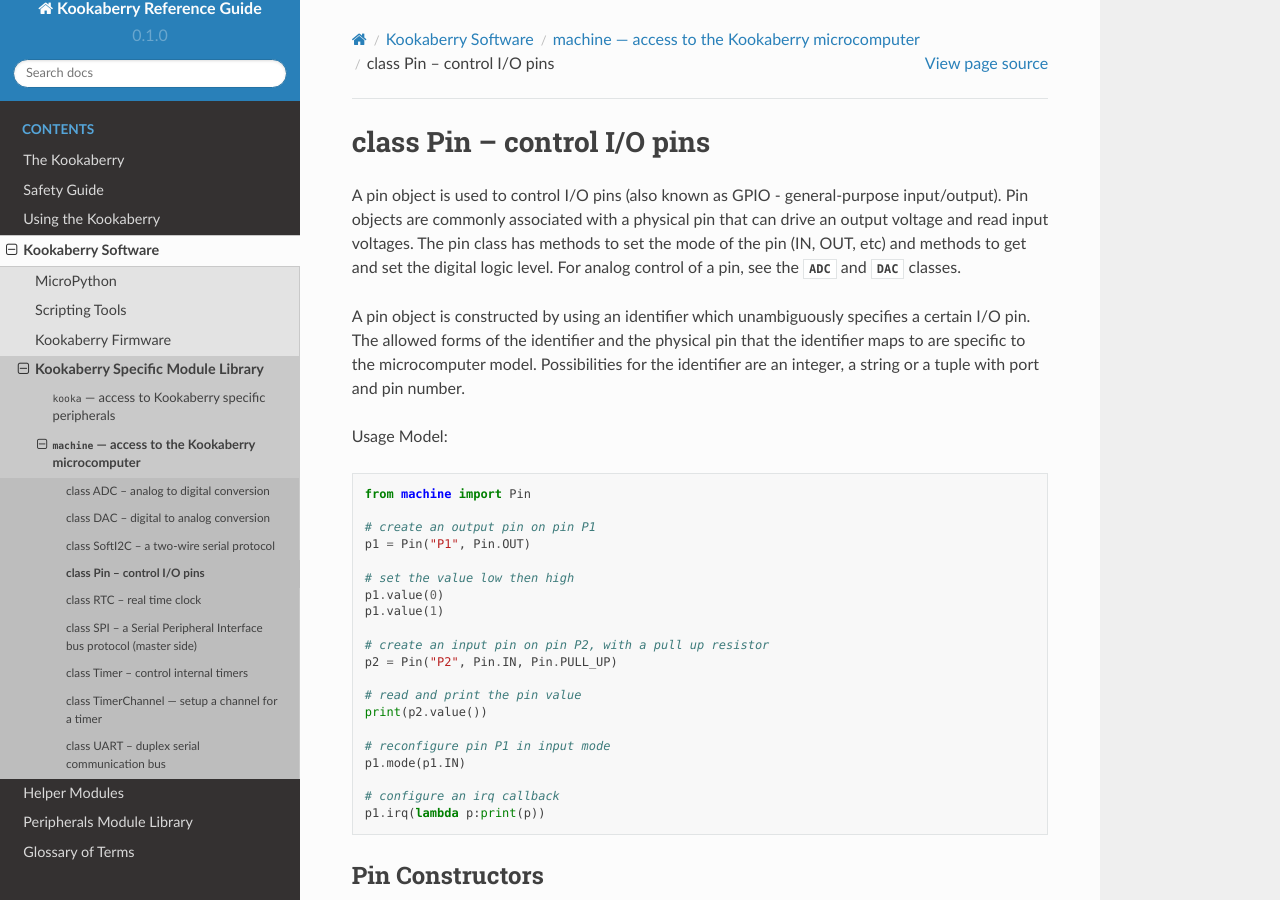
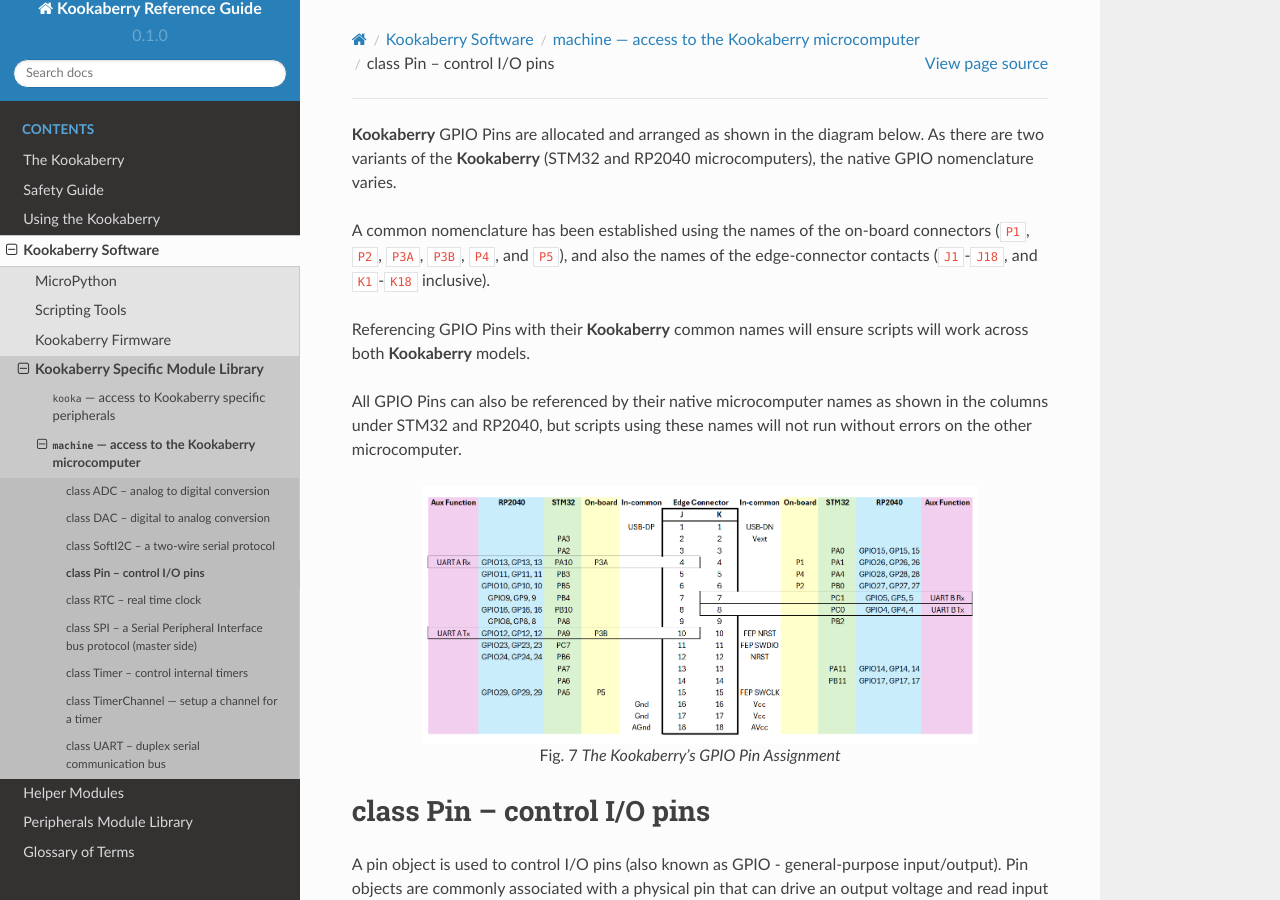
Before and after one commit to TDStrasser/Kookaberry-Reference-Guide, a Sphinx documentation site: the page built from docs/source/machine.Pin.rst, in a window 1280 px wide and 900 px high. Built offline with Sphinx 7.4.7 and the Read the Docs theme 2.0.0, drawn with Linux system fonts in a browser that asks for light colours.

Commit message:
Added the GPIO Pin allocation diagram and explanation

```diff
--- a/docs/source/machine.Pin.rst
+++ b/docs/source/machine.Pin.rst
@@ -1,5 +1,25 @@
 .. currentmodule:: machine
 .. _machine.Pin:
+
+**Kookaberry** GPIO Pins are allocated and arranged as shown in the diagram below.
+As there are two variants of the **Kookaberry** (STM32 and RP2040 microcomputers), the native GPIO nomenclature varies.
+
+A common nomenclature has been established using the names of the on-board connectors (``P1``, ``P2``, ``P3A``, ``P3B``, ``P4``, and ``P5``),
+and also the names of the edge-connector contacts (``J1``-``J18``, and ``K1``-``K18`` inclusive).
+
+Referencing GPIO Pins with their **Kookaberry** common names will ensure scripts will work across both **Kookaberry** models.
+
+All GPIO Pins can also be referenced by their native microcomputer names as shown in the columns under STM32 and RP2040,
+but scripts using these names will not run without errors on the other microcomputer.
+
+.. _edge_connector:
+
+.. figure:: images/edge_connector_both.png
+   :width: 80%
+   :align: center
+
+   The Kookaberry's GPIO Pin Assignment
+
 
 class Pin -- control I/O pins
 =============================
```
